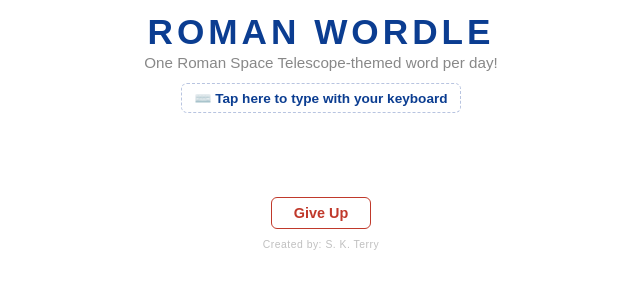
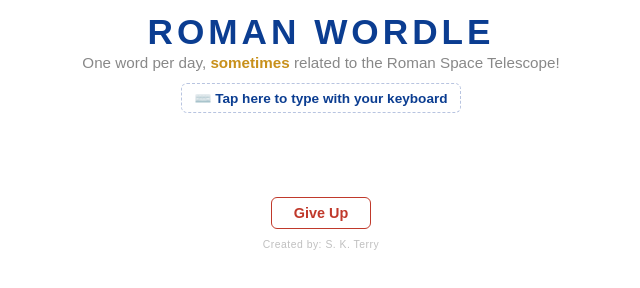
Before and after one commit to skterry/roman_wordle, a plain HTML site: page frontend/index.html in a window 1280 px wide. Shown: the whole page, without its empty margins (319-959 px from the left). Drawn offline with Linux system fonts and the light colour scheme.

Commit message:
update title text

```diff
--- a/frontend/index.html
+++ b/frontend/index.html
@@ -40,6 +40,7 @@
   font-size: 0.95rem; color: #888;
   text-align: center; margin-bottom: 12px;
 }
+.wl-gold { color: #c8901b; font-weight: 700; }
 
 /* ── message ── */
 #message {
@@ -153,7 +154,7 @@
 <body>
 
 <div class="wl-title">ROMAN WORDLE</div>
-<div class="wl-sub">One Roman Space Telescope-themed word per day!</div>
+<div class="wl-sub">One word per day, <span class="wl-gold">sometimes</span> related to the Roman Space Telescope!</div>
 <div id="kbd-hint">⌨️ Tap here to type with your keyboard</div>
 <div id="message"></div>
 <div id="board"></div>
```
